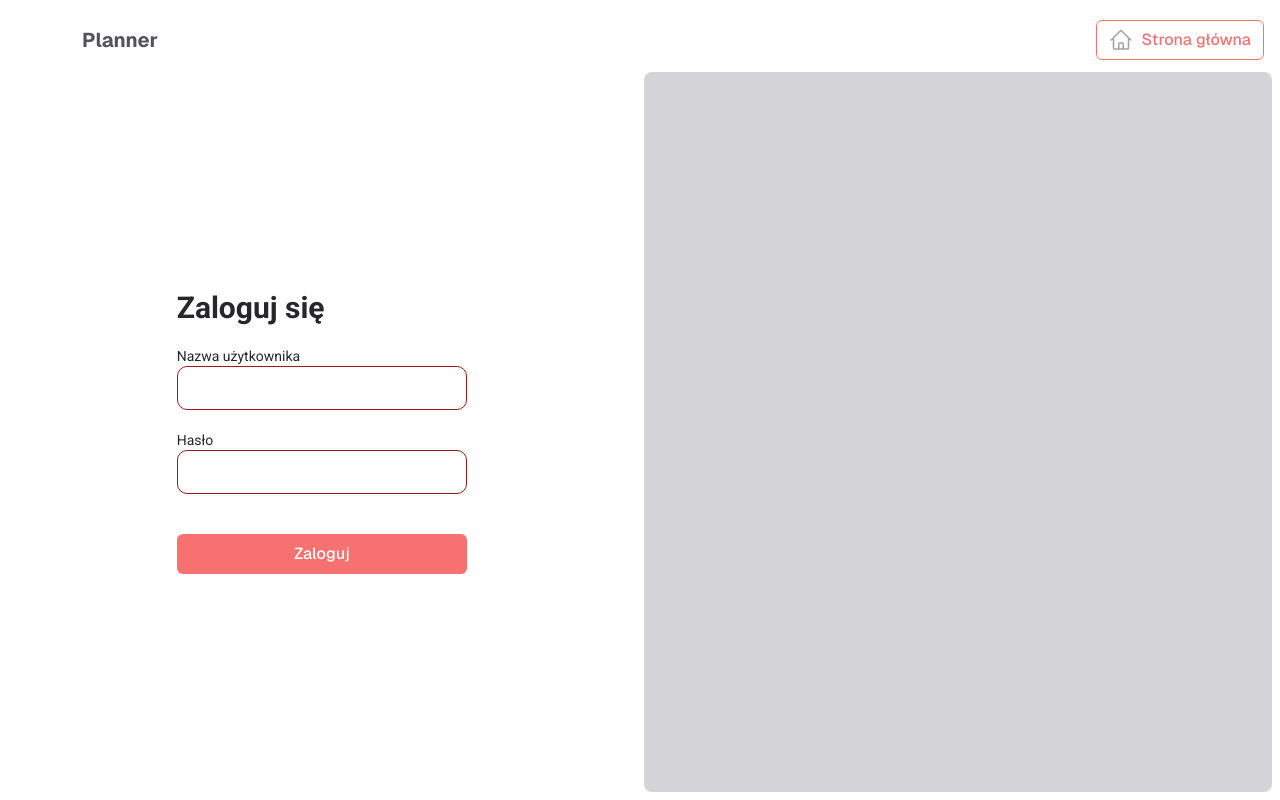
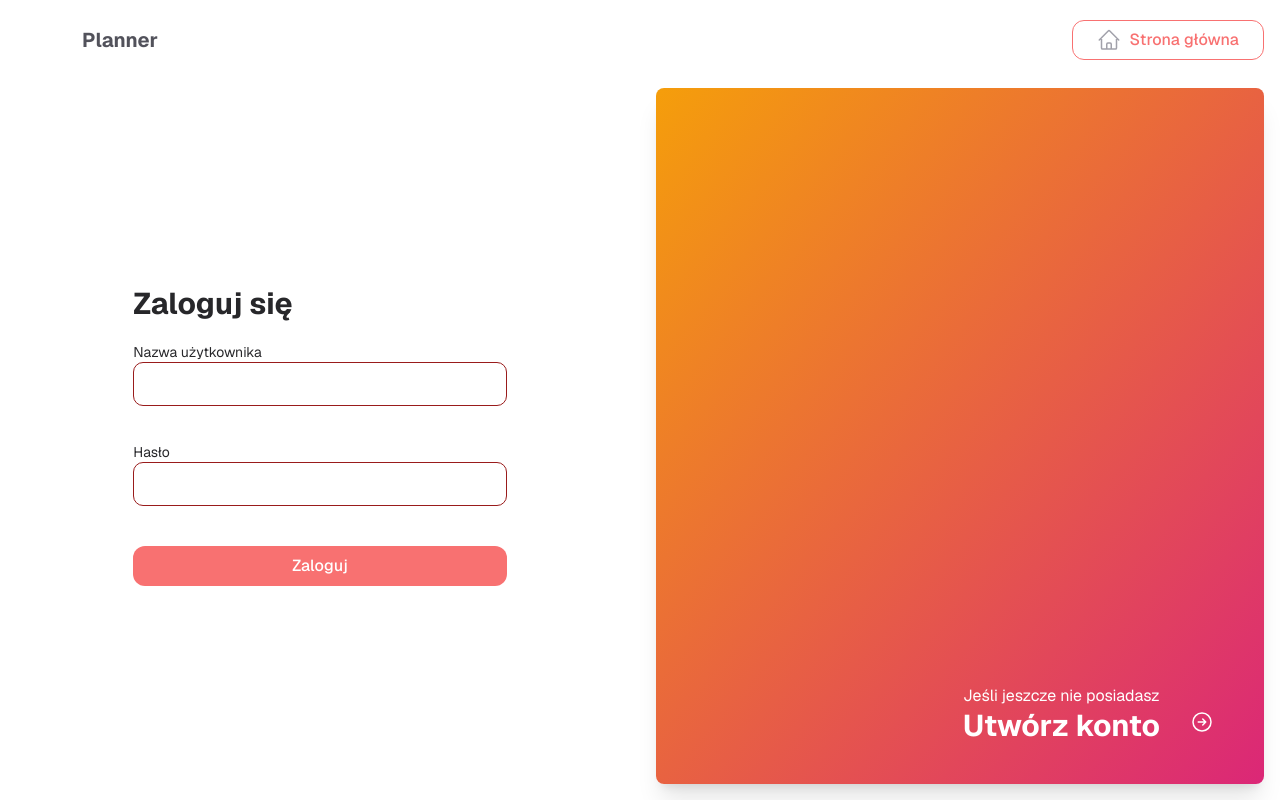
Before and after one commit to chalbrik/planner, an Angular app in the folder frontend/: page /login in a window 1280 px wide. Built offline with nearby package versions, Linux system fonts and the light colour scheme; no server answers.

Commit message:
Update changes

```diff
--- a/frontend/src/app/features/auth/login/login.component.html
+++ b/frontend/src/app/features/auth/login/login.component.html
@@ -1,84 +1,22 @@
-<!--<div class="min-h-screen flex items-center justify-center bg-gray-50">-->
-<!--  <div class="max-w-md w-full p-6 bg-white rounded-lg shadow-lg">-->
-<!--    <h2 class="text-center text-3xl font-extrabold text-gray-900 mb-6">Logowanie</h2>-->
+<div class="relative grid grid-cols-2 h-full overflow-hidden font-geist">
 
-<!--    <form [formGroup]="loginForm" (ngSubmit)="onSubmit()" class="space-y-4">-->
-<!--      &lt;!&ndash; Alert o błędach &ndash;&gt;-->
-<!--      @if (error) {-->
-<!--        <div class="bg-red-100 border border-red-400 text-red-700 px-4 py-3 rounded">-->
-<!--          {{ error }}-->
-<!--        </div>-->
-<!--      }-->
+  <!-- Panel Logowania -->
+  <div class="col-span-1 flex flex-col justify-center items-center p-10 z-10">
+    <form [formGroup]="loginForm" (ngSubmit)="onSubmitLogin()" class="w-2/3">
+      <div class="flex flex-col items-start justify-center gap-5">
+        <h1 class="text-3xl font-bold text-primary-800">Zaloguj się</h1>
 
-<!--      &lt;!&ndash; Pole nazwy użytkownika &ndash;&gt;-->
-<!--      <div>-->
-<!--        <label for="username" class="block text-sm font-medium text-gray-700">Nazwa użytkownika</label>-->
-<!--        <input-->
-<!--          formControlName="username"-->
-<!--          id="username"-->
-<!--          type="text"-->
-<!--          class="mt-1 block w-full px-3 py-2 border border-gray-300 rounded-md shadow-sm focus:outline-none focus:ring-indigo-500 focus:border-indigo-500"-->
-<!--          required>-->
-<!--        @if (loginForm.get('username')?.invalid && (loginForm.get('username')?.dirty || loginForm.get('username')?.touched)) {-->
-<!--          <div class="text-red-500 text-sm mt-1">-->
-<!--            Nazwa użytkownika jest wymagana-->
-<!--          </div>-->
-<!--        }-->
-<!--      </div>-->
+        <!-- Komunikaty błędów i sukcesów -->
+        @if (error && !isSlid()) {
+          <div class="w-full bg-red-100 border border-red-400 text-red-700 px-4 py-3 rounded">
+            {{ error }}
+          </div>
+        }
 
-<!--      &lt;!&ndash; Pole hasła &ndash;&gt;-->
-<!--      <div>-->
-<!--        <label for="password" class="block text-sm font-medium text-gray-700">Hasło</label>-->
-<!--        <input-->
-<!--          formControlName="password"-->
-<!--          id="password"-->
-<!--          type="password"-->
-<!--          class="mt-1 block w-full px-3 py-2 border border-gray-300 rounded-md shadow-sm focus:outline-none focus:ring-indigo-500 focus:border-indigo-500"-->
-<!--          required>-->
-<!--        @if (loginForm.get('password')?.invalid && (loginForm.get('password')?.dirty || loginForm.get('password')?.touched)) {-->
-<!--          <div class="text-red-500 text-sm mt-1">-->
-<!--            Hasło jest wymagane-->
-<!--          </div>-->
-<!--        }-->
-<!--      </div>-->
-
-<!--      &lt;!&ndash; Przycisk logowania &ndash;&gt;-->
-<!--      <div>-->
-<!--        <button-->
-<!--          type="submit"-->
-<!--          [disabled]="loginForm.invalid || isLoading"-->
-<!--          class="w-full flex justify-center py-2 px-4 border border-transparent rounded-md shadow-sm text-sm font-medium text-white bg-indigo-600 hover:bg-indigo-700 focus:outline-none focus:ring-2 focus:ring-offset-2 focus:ring-indigo-500 disabled:bg-indigo-300">-->
-<!--          @if (isLoading) {-->
-<!--            <span>Logowanie...</span>-->
-<!--          }-->
-<!--          @if (!isLoading) {-->
-<!--            <span>Zaloguj się</span>-->
-<!--          }-->
-<!--        </button>-->
-<!--      </div>-->
-
-<!--      &lt;!&ndash; Link do rejestracji &ndash;&gt;-->
-<!--      <div class="text-center mt-4">-->
-<!--        <p class="text-sm text-gray-600">-->
-<!--          Nie masz konta?-->
-<!--          <a routerLink="/auth/register" class="font-medium text-indigo-600 hover:text-indigo-500">-->
-<!--            Zarejestruj się-->
-<!--          </a>-->
-<!--        </p>-->
-<!--      </div>-->
-<!--    </form>-->
-<!--  </div>-->
-<!--</div>-->
-
-<div class="px-2 pb-2 grid grid-cols-2 gap-2 h-full">
-
-  <form [formGroup]="loginForm" (ngSubmit)="onSubmit()" class="flex flex-row justify-center items-center">
-    <div class="col-span-1 flex flex-col items-start justify-center gap-5 px-16 w-2/3">
-      <h1 class="text-3xl font-bold text-primary-800">Zaloguj się</h1>
-      <div class="flex flex-col w-full">
+        <div class="flex flex-col w-full gap-4">
           <app-input
             class="w-full"
-          id="username"
+            id="login-username"
             [label]="'Nazwa użytkownika'"
             [placeholder]="''"
             formControlName="username">
@@ -86,25 +24,116 @@
 
           <app-input
             class="w-full"
-          id="password"
+            id="login-password"
             [label]="'Hasło'"
             [placeholder]="''"
+            type="password"
             formControlName="password">
           </app-input>
         </div>
+
         <app-button
           type="submit"
           [disabled]="loginForm.invalid || isLoading"
           class="w-full"
           variant="fill"
-        text="Zaloguj"
+          [text]="isLoading ? 'Logowanie...' : 'Zaloguj'"
           [fullWidth]="true">
         </app-button>
       </div>
     </form>
+  </div>
 
-  <div class="col-span-1 bg-primary-300 rounded-lg ">
+  <!-- Panel Rejestracji -->
+  <div class="col-span-1 flex flex-col justify-center items-center p-10 z-10">
+    <form [formGroup]="registerForm" (ngSubmit)="onSubmitRegister()" class="w-2/3">
+      <div class="flex flex-col items-start justify-center gap-5">
+        <h1 class="text-3xl font-bold text-primary-800">Zarejestruj się</h1>
 
+        <!-- Komunikaty błędów i sukcesów -->
+        @if (error && isSlid()) {
+          <div class="w-full bg-red-100 border border-red-400 text-red-700 px-4 py-3 rounded">
+            {{ error }}
+          </div>
+        }
+
+        @if (success && isSlid()) {
+          <div class="w-full bg-green-100 border border-green-400 text-green-700 px-4 py-3 rounded">
+            {{ success }}
+          </div>
+        }
+
+        <div class="flex flex-col w-full gap-4">
+          <app-input
+            class="w-full"
+            id="register-username"
+            [label]="'Nazwa użytkownika'"
+            [placeholder]="''"
+            formControlName="username">
+          </app-input>
+
+          <app-input
+            class="w-full"
+            id="register-password"
+            [label]="'Hasło'"
+            [placeholder]="''"
+            type="password"
+            formControlName="password">
+          </app-input>
+
+          <app-input
+            class="w-full"
+            id="register-confirm-password"
+            [label]="'Potwierdź hasło'"
+            [placeholder]="''"
+            type="password"
+            formControlName="confirmPassword">
+          </app-input>
+        </div>
+
+        <app-button
+          type="submit"
+          [disabled]="registerForm.invalid || isLoading"
+          class="w-full"
+          variant="fill"
+          [text]="isLoading ? 'Rejestracja...' : 'Zarejestruj'"
+          [fullWidth]="true">
+        </app-button>
+      </div>
+    </form>
+  </div>
+
+  <!-- Sliding Overlay -->
+  <div class="absolute top-0 w-1/2 h-full z-20 cursor-pointer transition-all duration-700 ease-in-out right-0 p-4"
+       [ngClass]="{ 'translate-x-[-100%]': isSlid() }"
+       (click)="togglePanel()">
+
+    <div class="h-full bg-gradient-to-br from-amber-500 to-pink-600 flex flex-row-reverse items-end justify-between text-white p-10 rounded-lg shadow-xl">
+
+      <!-- Content dla logowania (gdy overlay jest po prawej) -->
+      <div class="transition-opacity duration-500 flex flex-row items-end gap-5"
+           [ngClass]="{ 'opacity-0': isSlid(), 'opacity-100': !isSlid() }">
+        <div>
+          <p class="text-base font-normal">Jeśli jeszcze nie posiadasz</p>
+          <p class="text-3xl font-bold">Utwórz konto</p>
+        </div>
+        <app-icon
+          [iconName]="'arrow-right-circle'"
+          [iconSize]="'xl'">
+        </app-icon>
+      </div>
+
+      <!-- Content dla rejestracji (gdy overlay jest po lewej) -->
+      <div class="text-center transition-opacity duration-500 flex flex-row items-center gap-5"
+           [ngClass]="{ 'opacity-0': !isSlid(), 'opacity-100': isSlid() }">
+        <app-icon
+          [iconName]="'arrow-left-circle'"
+          [iconSize]="'xl'">
+        </app-icon>
+        <p class="text-3xl font-bold">Zaloguj się</p>
       </div>
 
     </div>
+  </div>
+
+</div>
--- a/frontend/src/app/features/auth/login/login.component.ts
+++ b/frontend/src/app/features/auth/login/login.component.ts
@@ -1,23 +1,29 @@
-import { Component, OnInit } from '@angular/core';
+import { Component, OnInit, signal } from '@angular/core';
 import { FormBuilder, FormGroup, Validators, ReactiveFormsModule } from '@angular/forms';
 import { Router } from '@angular/router';
+import { NgClass } from '@angular/common';
 
 import { AuthService } from '../../../core/services/auth.service';
-import {environment} from '../../../../environments/environment';
-import {ButtonComponent} from '../../../shared/components/button/button.component';
-import {InputComponent} from '../../../shared/components/input/input.component';
+import { ButtonComponent } from '../../../shared/components/button/button.component';
+import { InputComponent } from '../../../shared/components/input/input.component';
+import {IconComponent} from '../../../shared/components/icon';
 
 @Component({
   selector: 'app-login',
   templateUrl: './login.component.html',
   styleUrl: './login.component.scss',
   standalone: true,
-  imports: [ReactiveFormsModule, ButtonComponent, InputComponent]
+  imports: [ReactiveFormsModule, ButtonComponent, InputComponent, NgClass, IconComponent]
 })
 export class LoginComponent implements OnInit {
   loginForm!: FormGroup;
+  registerForm!: FormGroup;
   isLoading = false;
   error: string | null = null;
+  success: string | null = null;
+
+  // Signal do kontroli sliding overlay
+  readonly isSlid = signal<boolean>(false);
 
   autoLogin = true;
 
@@ -28,28 +34,34 @@ export class LoginComponent implements OnInit {
   ) {}
 
   ngOnInit(): void {
+    // Formularz logowania
     this.loginForm = this.fb.group({
       username: ['', [Validators.required]],
       password: ['', [Validators.required]]
     });
 
-    // // Sprawdź, czy jesteśmy w trybie deweloperskim
-    // if (typeof window !== 'undefined' && !environment.production && this.autoLogin) {
-    //   // Ustaw dane dla trybu deweloperskiego
-    //   this.loginForm.setValue({
-    //     username: 'pawel',  // Zmień na własne dane testowe
-    //     password: 'alpachino'  // Zmień na własne dane testowe
-    //   });
-    //
-    //   // Automatyczne logowanie po krótkim opóźnieniu
-    //   setTimeout(() => {
-    //     this.onSubmit();
-    //   }, 500);
-    // }
-
+    // Formularz rejestracji - uproszczony
+    this.registerForm = this.fb.group({
+      username: ['', [Validators.required]],
+      password: ['', [Validators.required]],
+      confirmPassword: ['', [Validators.required]]
+    });
   }
 
-  onSubmit(): void {
+  // Metoda do przełączania paneli
+  togglePanel(): void {
+    this.isSlid.set(!this.isSlid());
+    this.clearMessages();
+  }
+
+  // Czyszczenie komunikatów
+  clearMessages(): void {
+    this.error = null;
+    this.success = null;
+  }
+
+  // Logowanie
+  onSubmitLogin(): void {
     if (this.loginForm.invalid) {
       return;
     }
@@ -75,4 +87,57 @@ export class LoginComponent implements OnInit {
       }
     });
   }
+
+  // Rejestracja
+  onSubmitRegister(): void {
+    if (this.registerForm.invalid) {
+      return;
+    }
+
+    // Sprawdzenie czy hasła się zgadzają
+    if (this.registerForm.value.password !== this.registerForm.value.confirmPassword) {
+      this.error = 'Hasła nie są identyczne';
+      return;
+    }
+
+    this.isLoading = true;
+    this.error = null;
+    this.success = null;
+
+    const registerData = {
+      username: this.registerForm.value.username,
+      password: this.registerForm.value.password,
+      email: '', // Puste pole email
+      first_name: '',
+      last_name: ''
+    };
+
+    this.authService.register(registerData).subscribe({
+      next: () => {
+        this.isLoading = false;
+        this.success = 'Rejestracja zakończona pomyślnie! Możesz się teraz zalogować.';
+        setTimeout(() => {
+          this.togglePanel(); // Przełącz na panel logowania
+          this.registerForm.reset();
+        }, 2000);
+      },
+      error: (err) => {
+        this.isLoading = false;
+        if (err.error) {
+          if (typeof err.error === 'string') {
+            this.error = err.error;
+          } else if (err.error.username) {
+            this.error = `Nazwa użytkownika: ${err.error.username.join(', ')}`;
+          } else if (err.error.password) {
+            this.error = `Hasło: ${err.error.password.join(', ')}`;
+          } else {
+            this.error = 'Wystąpił błąd podczas rejestracji. Spróbuj ponownie.';
+          }
+        } else {
+          this.error = 'Wystąpił błąd podczas rejestracji. Spróbuj ponownie.';
+        }
+        console.error('Błąd rejestracji:', err);
+      }
+    });
+  }
 }
--- a/frontend/src/app/features/employees/employees.component.ts
+++ b/frontend/src/app/features/employees/employees.component.ts
@@ -133,6 +133,8 @@ export class EmployeesComponent implements OnInit {
 
   openAddEmployeeDialog(): void {
     // Zmiana z dialog.open na bottomSheet.open
+    console.log("openAddEmployeeDialog - called from:", new Error().stack);
+    console.log("openAddEmployeeDialog - timestamp:", Date.now());
     const bottomSheetRef = this.bottomSheet.open(EmployeeFormComponent, {
       ariaLabel: 'Dodaj nowego pracownika',
     });
--- a/frontend/src/app/features/locations/locations.component.html
+++ b/frontend/src/app/features/locations/locations.component.html
@@ -102,14 +102,14 @@
           </ng-container>
 
           <!-- Wiersze z obsługą kliknięcia -->
-          <tr mat-header-row *matHeaderRowDef="displayedColumns" class="!bg-primary-100"></tr>
+          <tr mat-header-row *matHeaderRowDef="displayedColumns" class="!bg-primary-100 !h-11"></tr>
           <tr mat-row
               *matRowDef="let employee; columns: displayedColumns;"
-              class="cursor-pointer bg-primary-100">
+              class="cursor-pointer bg-primary-100 !h-11">
           </tr>
 
           <!-- Wiersz gdy brak danych -->
-          <tr class="mat-row" *matNoDataRow class="!bg-primary-100">
+          <tr class="mat-row !bg-primary-100 !h-11" *matNoDataRow>
             <td class="mat-cell !bg-primary-100" [attr.colspan]="displayedColumns.length">
               Brak danych "{{input.value}}"
             </td>
--- a/frontend/src/app/shared/components/button/button.component.html
+++ b/frontend/src/app/shared/components/button/button.component.html
@@ -1,13 +1,14 @@
 <!-- Używamy direktywy mat-stroked-button bezpośrednio jak w oryginale -->
 @if (variant() === 'fill') {
   <button
-    mat-button
+    matButton
     [class]="buttonClasses()"
     [style]="buttonStyle()"
     [disabled]="disabled()"
-    (click)="handleClick()">
+    [type]="type()"
+    (click)="handleClick($event)">
 
-    <div class="flex flex-row justify-start items-center h-full w-full gap-2">
+    <div class="flex flex-row justify-center items-center h-full w-full gap-2">
       @if (showIconBefore()) {
         <app-icon
           [iconName]="iconName()!"
@@ -35,9 +36,10 @@
     [class]="buttonClasses()"
     [style]="buttonStyle()"
     [disabled]="disabled()"
-    (click)="handleClick()">
+    [type]="type()"
+    (click)="handleClick($event)">
 
-    <div class="flex flex-row justify-start items-center h-full w-full gap-2">
+    <div class="flex flex-row justify-center items-center h-full w-full gap-2">
       @if (showIconBefore()) {
         <app-icon
           [iconName]="iconName()!"
--- a/frontend/src/app/shared/components/button/button.component.scss
+++ b/frontend/src/app/shared/components/button/button.component.scss
@@ -1,14 +1,14 @@
-app-button {
-  // Reset tylko najbardziej problematyczne Material Design defaults
-  .mdc-button {
-    min-width: unset !important;
-  }
-
-  .mat-mdc-button{
-    padding: 0 12px 0 12px !important;
-  }
-
-  .mat-mdc-outlined-button{
-    padding: 0 12px 0 12px !important;
-  }
-}
+//app-button {
+//  // Reset tylko najbardziej problematyczne Material Design defaults
+//  .mdc-button {
+//    min-width: unset !important;
+//  }
+//
+//  .mat-mdc-button{
+//    padding: 0 12px 0 12px !important;
+//  }
+//
+//  .mat-mdc-outlined-button{
+//    padding: 0 12px 0 12px !important;
+//  }
+//}
--- a/frontend/src/app/shared/components/button/button.component.ts
+++ b/frontend/src/app/shared/components/button/button.component.ts
@@ -34,8 +34,7 @@ export class ButtonComponent {
   readonly fillColor = input<string>('primary-400');
   readonly accentColor = input<string>('primary-400');
   readonly fullWidth = input<boolean>(false);
-
-  private isProcessing = false;
+  readonly type = input<'button' | 'submit' | 'reset'>('button');
 
   // Output dla kliknięcia
   readonly click = output<void>();
@@ -46,7 +45,7 @@ export class ButtonComponent {
   readonly showIconAfter = computed(() => this.hasIcon() && this.iconPosition() === 'after');
 
   readonly buttonClasses = computed(() => {
-    const baseClasses = 'px-2 !rounded-md gap-2 whitespace-nowrap !h-10';
+    const baseClasses = 'p-2 !rounded-xl gap-2 whitespace-nowrap !h-10';
     const widthClass = this.fullWidth() ? '!w-full' : '!w-fit';
 
     return `${baseClasses} ${widthClass}`;
@@ -61,6 +60,7 @@ export class ButtonComponent {
     } else {
       return {
         'border-color': this.getColorHex(this.accentColor()),
+        'color': this.getColorHex(this.accentColor()),
         'background-color': 'transparent'
       };
     }
@@ -82,25 +82,16 @@ export class ButtonComponent {
   });
 
   // Event handler
-  // handleClick(event?: Event): void {
-  //   // ✅ Sprawdź czy to MouseEvent (kliknięcie myszą)
-  //   if (event instanceof MouseEvent) {
-  //     event.preventDefault();
-  //     event.stopPropagation();
-  //   }
-  //
-  //   if (!this.disabled()) {
-  //     this.click.emit();
-  //   }
-  // }
+  handleClick(event?: Event): void {
+    console.log("handleClick - timestamp:", Date.now());
+    console.log("handleClick - event:", event);
 
-  handleClick(): void {
-    console.log('click');
     if (!this.disabled()) {
+      console.log("About to emit...");
       this.click.emit();
+      console.log("Emitted!");
     }
   }
-
 
   private getColorHex(colorName: string): string {
     const colors: { [key: string]: string } = {
--- a/frontend/src/app/shared/components/icon/icon.component.ts
+++ b/frontend/src/app/shared/components/icon/icon.component.ts
@@ -71,6 +71,7 @@ export class IconComponent implements OnInit {
         case 'mini': return 20;
         case 'outline': return 24;
         case 'solid': return 24;
+        case 'xl': return 44;
         default: return 24;
       }
     }
--- a/frontend/src/app/shared/components/icon/icons/heroicons.ts
+++ b/frontend/src/app/shared/components/icon/icons/heroicons.ts
@@ -377,8 +377,50 @@ export const HEROICONS: Record<string, HeroIcon> = {
         <path d="M7.603 13.96c-.96-.6-1.958-1.147-2.989-1.635a6.981 6.981 0 0 0 1.12-3.341c.419.192.834.393 1.244.602a2.25 2.25 0 0 0 2.045 0 32.787 32.787 0 0 1 4.338-1.834c.175.978.315 1.969.419 2.97a.75.75 0 0 1-.474.776 29.385 29.385 0 0 0-4.909 2.461.75.75 0 0 1-.794 0Z" />
       </svg>`
     }
-  }
+  },
 
+  'arrow-left-circle': {
+    name: 'arrow-left-circle',
+    variants: {
+      outline: `<svg xmlns="http://www.w3.org/2000/svg" fill="none" viewBox="0 0 24 24" stroke-width="1.5" stroke="currentColor" class="size-6">
+            <path stroke-linecap="round" stroke-linejoin="round" d="m11.25 9-3 3m0 0 3 3m-3-3h7.5M21 12a9 9 0 1 1-18 0 9 9 0 0 1 18 0Z" />
+        </svg>`,
+      solid: `<svg xmlns="http://www.w3.org/2000/svg" viewBox="0 0 24 24" fill="currentColor" class="size-6">
+            <path fill-rule="evenodd" d="M12 2.25c-5.385 0-9.75 4.365-9.75 9.75s4.365 9.75 9.75 9.75 9.75-4.365 9.75-9.75S17.385 2.25 12 2.25Zm-4.28 9.22a.75.75 0 0 0 0 1.06l3 3a.75.75 0 1 0 1.06-1.06l-1.72-1.72h5.69a.75.75 0 0 0 0-1.5h-5.69l1.72-1.72a.75.75 0 0 0-1.06-1.06l-3 3Z" clip-rule="evenodd" />
+        </svg>`,
+      mini: `<svg xmlns="http://www.w3.org/2000/svg" viewBox="0 0 20 20" fill="currentColor" class="size-5">
+      <g clip-path="url(#a)">
+          <path fill-rule="evenodd" d="M10 18a8 8 0 1 0 0-16 8 8 0 0 0 0 16Zm3.25-7.25a.75.75 0 0 0 0-1.5H8.66l2.1-1.95a.75.75 0 1 0-1.02-1.1l-3.5 3.25a.75.75 0 0 0 0 1.1l3.5 3.25a.75.75 0 0 0 1.02-1.1l-2.1-1.95h4.59Z" clip-rule="evenodd" />
+      </g>
+      <defs>
+          <clipPath id="a">
+          <path d="M0 0h20v20H0z" />
+          </clipPath>
+      </defs>
+    </svg>`,
+      micro: `<svg xmlns="http://www.w3.org/2000/svg" viewBox="0 0 16 16" fill="currentColor" class="size-4">
+        <path fill-rule="evenodd" d="M1 8a7 7 0 1 0 14 0A7 7 0 0 0 1 8Zm10.25.75a.75.75 0 0 0 0-1.5H6.56l1.22-1.22a.75.75 0 0 0-1.06-1.06l-2.5 2.5a.75.75 0 0 0 0 1.06l2.5 2.5a.75.75 0 1 0 1.06-1.06L6.56 8.75h4.69Z" clip-rule="evenodd" />
+      </svg>`
+    }
+  },
+
+  'arrow-right-circle': {
+    name: 'arrow-right-circle',
+    variants: {
+      outline: `<svg xmlns="http://www.w3.org/2000/svg" fill="none" viewBox="0 0 24 24" stroke-width="1.5" stroke="currentColor" class="size-6">
+        <path stroke-linecap="round" stroke-linejoin="round" d="m12.75 15 3-3m0 0-3-3m3 3h-7.5M21 12a9 9 0 1 1-18 0 9 9 0 0 1 18 0Z" />
+      </svg>`,
+      solid: `<svg xmlns="http://www.w3.org/2000/svg" viewBox="0 0 24 24" fill="currentColor" class="size-6">
+        <path fill-rule="evenodd" d="M12 2.25c-5.385 0-9.75 4.365-9.75 9.75s4.365 9.75 9.75 9.75 9.75-4.365 9.75-9.75S17.385 2.25 12 2.25Zm4.28 10.28a.75.75 0 0 0 0-1.06l-3-3a.75.75 0 1 0-1.06 1.06l1.72 1.72H8.25a.75.75 0 0 0 0 1.5h5.69l-1.72 1.72a.75.75 0 1 0 1.06 1.06l3-3Z" clip-rule="evenodd" />
+      </svg>`,
+      mini: `<svg xmlns="http://www.w3.org/2000/svg" viewBox="0 0 20 20" fill="currentColor" class="size-5">
+        <path fill-rule="evenodd" d="M10 18a8 8 0 1 0 0-16 8 8 0 0 0 0 16ZM6.75 9.25a.75.75 0 0 0 0 1.5h4.59l-2.1 1.95a.75.75 0 0 0 1.02 1.1l3.5-3.25a.75.75 0 0 0 0-1.1l-3.5-3.25a.75.75 0 1 0-1.02 1.1l2.1 1.95H6.75Z" clip-rule="evenodd" />
+      </svg>`,
+      micro: `<svg xmlns="http://www.w3.org/2000/svg" viewBox="0 0 16 16" fill="currentColor" class="size-4">
+        <path fill-rule="evenodd" d="M15 8A7 7 0 1 0 1 8a7 7 0 0 0 14 0ZM4.75 7.25a.75.75 0 0 0 0 1.5h4.69L8.22 9.97a.75.75 0 1 0 1.06 1.06l2.5-2.5a.75.75 0 0 0 0-1.06l-2.5-2.5a.75.75 0 0 0-1.06 1.06l1.22 1.22H4.75Z" clip-rule="evenodd" />
+      </svg>`
+    }
+  },
 
 };
 
--- a/frontend/src/app/shared/components/icon/icons/icon.interfaces.ts
+++ b/frontend/src/app/shared/components/icon/icons/icon.interfaces.ts
@@ -1,4 +1,4 @@
-export type IconSize = 16 | 20 | 24 | 'micro' | 'mini' | 'outline' | 'solid';
+export type IconSize = 16 | 20 | 24 | 'micro' | 'mini' | 'outline' | 'solid' | 'xl';
 
 export type IconVariant = 'outline' | 'solid' | 'mini' | 'micro';
 
--- a/frontend/src/app/shared/components/input/input.component.ts
+++ b/frontend/src/app/shared/components/input/input.component.ts
@@ -40,9 +40,6 @@ export class InputComponent implements ControlValueAccessor {
   private onChange: (value: string) => void = () => {};
   private onTouched: () => void = () => {};
 
-  // ✅ USUŃ KONSTRUKTOR I NgControl
-  // ✅ USUŃ get hasError()
-
   writeValue(value: string | null): void {
     this.value = value ?? '';
   }
```
Also changed, not shown: frontend/src/app/features/employees/components/employee-form/employee-form.component.ts (+20 -3 lines). Lines whose indentation alone changed are shown as unchanged.
